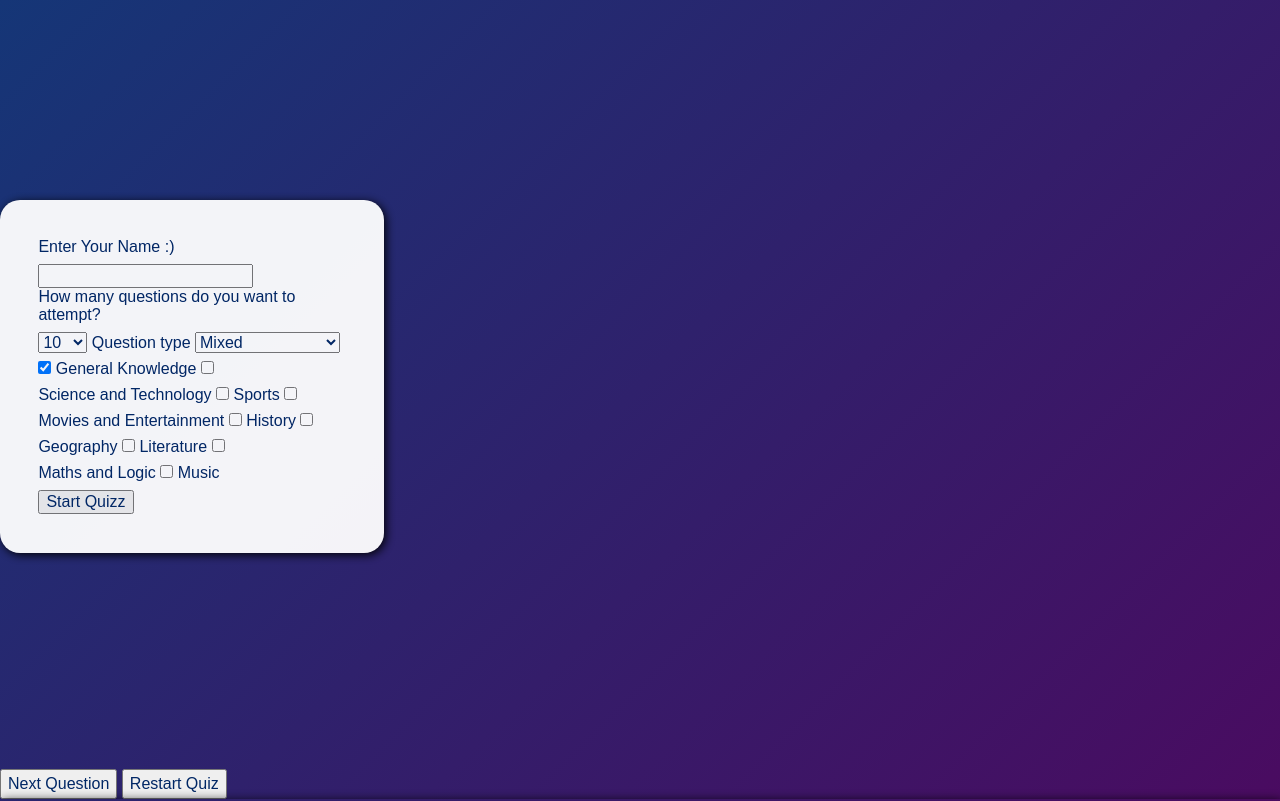
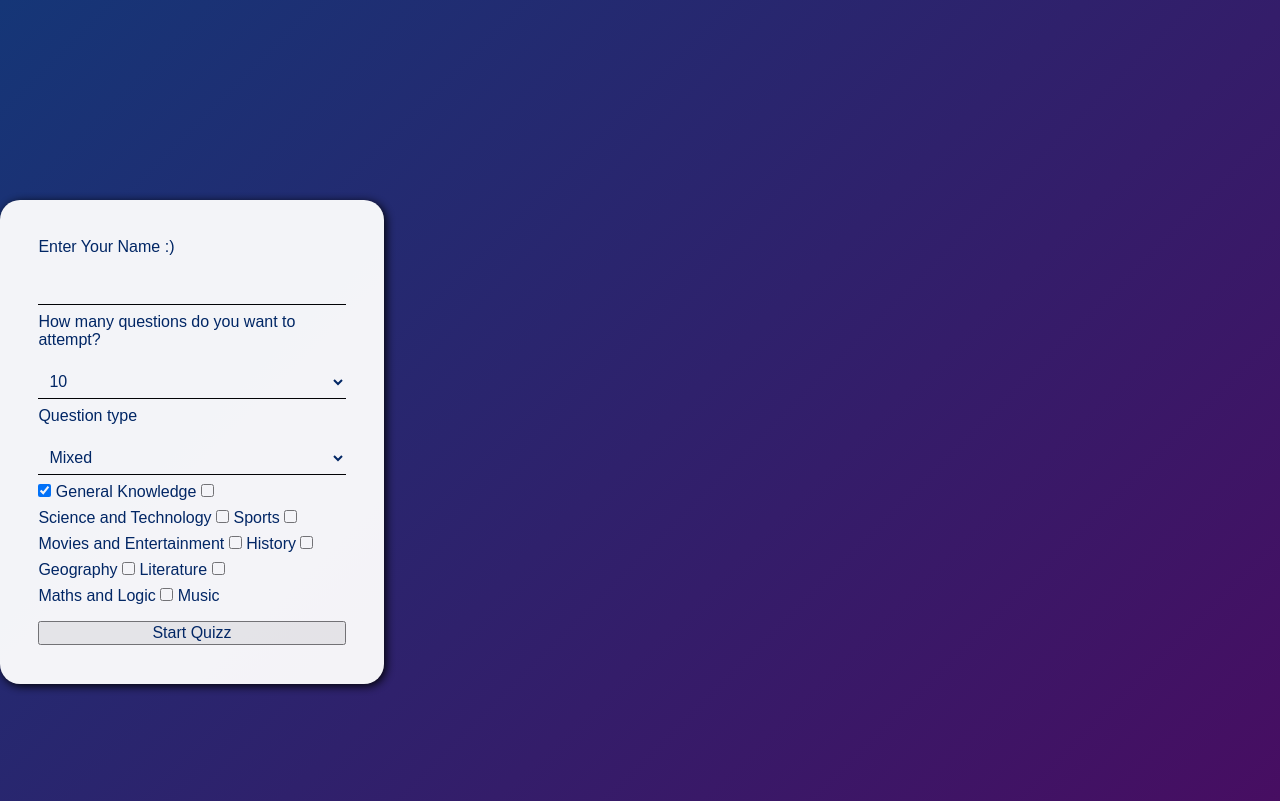
Before and after one commit to RAABAG/StonePaperScissor, a plain HTML site: page index.html in a window 1280 px wide. Shown: the top 801 px of the page. Drawn offline with nearby package versions, Linux system fonts and the light colour scheme; a script that the page names is missing.

Commit message:
css commit 2

```diff
--- a/css/quiz.css
+++ b/css/quiz.css
@@ -44,3 +44,45 @@ nav::before {
     background-color: #fff;
 
 }
+input[type="text"] {
+    border: 0;
+    background: transparent;
+    border-bottom: 1px solid rgb(0, 0, 0);
+    outline: none;
+    color: rgb(0, 0, 0);
+    padding: 7px;
+}
+
+
+
+
+select {
+    width: 100%;
+    padding: 7px;
+    border: 0;
+    background: transparent;
+    border-bottom: 1px solid rgb(0, 0, 0);
+    outline: none;
+
+}
+
+#quiz-container {
+    flex-direction: column;
+    gap: 10px;
+}
+
+@media screen and (max-width:480px) {
+    #home-container {
+        padding: 5%;
+        font: 1.1em sans-serif;
+        width: 80vw;
+        margin: 10vh auto;
+    }
+
+}
+
+#setup {
+    display: flex;
+    flex-direction: column;
+    gap: 0.5em;
+}
```
